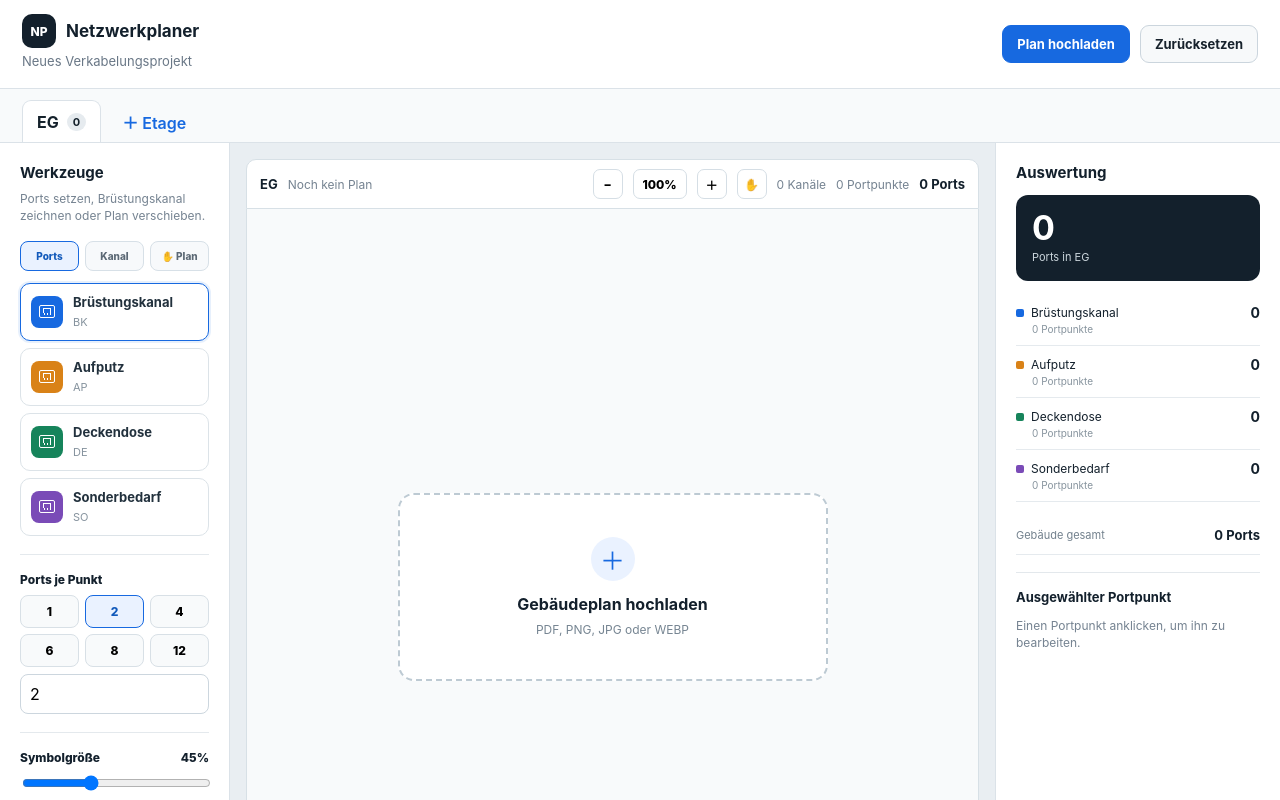
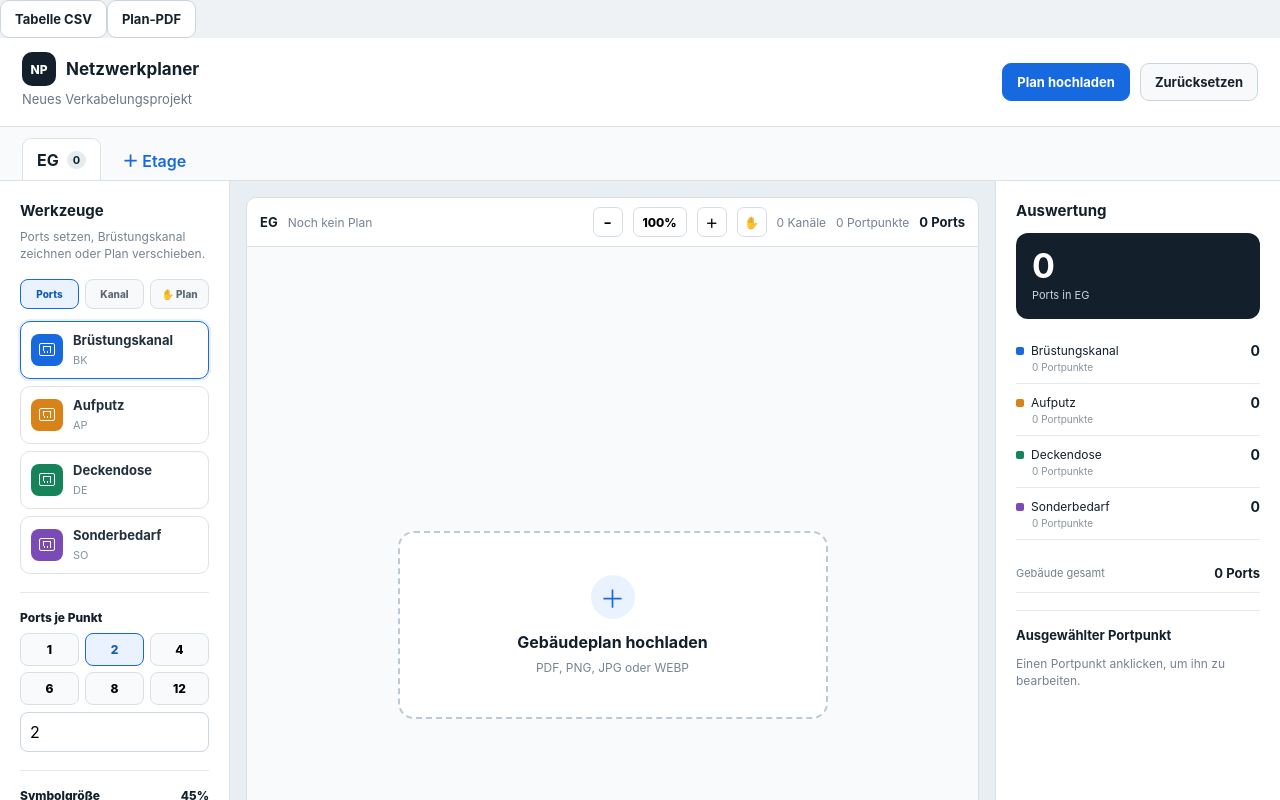
Before and after one commit to nik4life/netzwerkplaner, a Next.js app: page / in a window 1280 px wide. Shown: the top 800 px of the page. Built offline with nearby package versions, Linux system fonts and the light colour scheme.

Commit message:
Mount export controls

```diff
--- a/app/layout.js
+++ b/app/layout.js
@@ -1,4 +1,5 @@
 import './globals.css';
+import ExportButtons from './components/ExportButtons';
 
 export const metadata = {
   title: 'Netzwerkplaner',
@@ -8,7 +9,10 @@ export const metadata = {
 export default function RootLayout({ children }) {
   return (
     <html lang="de">
-      <body>{children}</body>
+      <body>
+        <ExportButtons />
+        {children}
+      </body>
     </html>
   );
 }
```
